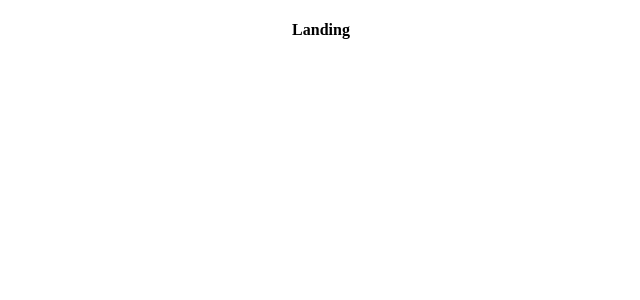
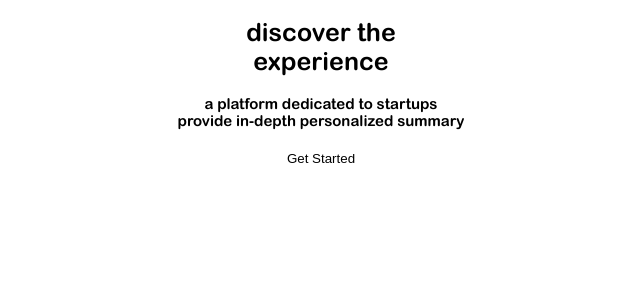
Before and after one commit to melaniehsieh/cashrithm, a React (Create React App) app in the folder cashrithm-frontend/: page / in a window 1280 px wide. Shown: the top 300 px of the page, without its empty margins (319-959 px from the left). Built offline with nearby package versions, Linux system fonts and the light colour scheme.

Commit message:
started landing page

```diff
--- a/cashrithm-frontend/package.json
+++ b/cashrithm-frontend/package.json
@@ -15,9 +15,10 @@
     "react": "^16.13.1",
     "react-dom": "^16.13.1",
     "react-dropzone": "^11.0.3",
+    "react-icons": "3.11.0",
+    "react-loading": "^2.0.3",
     "react-router-dom": "^5.2.0",
     "react-scripts": "3.4.3",
-    "react-icons": "3.11.0",
     "urql": "^1.10.0"
   },
   "scripts": {
--- a/cashrithm-frontend/src/components/Landing/Landing.js
+++ b/cashrithm-frontend/src/components/Landing/Landing.js
@@ -1,9 +1,17 @@
 import React from "react";
+import "./styles.css";
 
-const Landing = ({history}) => {
+const Landing = () => {
   return (
     <div>
-      <h4>Landing</h4>
+      <h1>
+        discover the <br /> experience
+      </h1>
+      <h4>
+        a platform dedicated to startups <br /> provide in-depth personalized
+        summary
+      </h4>
+      <button className="btn">Get Started</button>
     </div>
   );
 };
--- /dev/null
+++ b/cashrithm-frontend/src/components/Landing/styles.css
@@ -0,0 +1,14 @@
+h1 {
+  font: 25px "Arial-MTB";
+  color: black;
+}
+
+h4 {
+  font: 15px "Arial-MTB";
+  color: black;
+}
+
+.btn {
+  border: black 5px solid;
+  background-color: black;
+}
```
Also changed, not shown: 1 other file (tests, documents, lock files or other folders).
